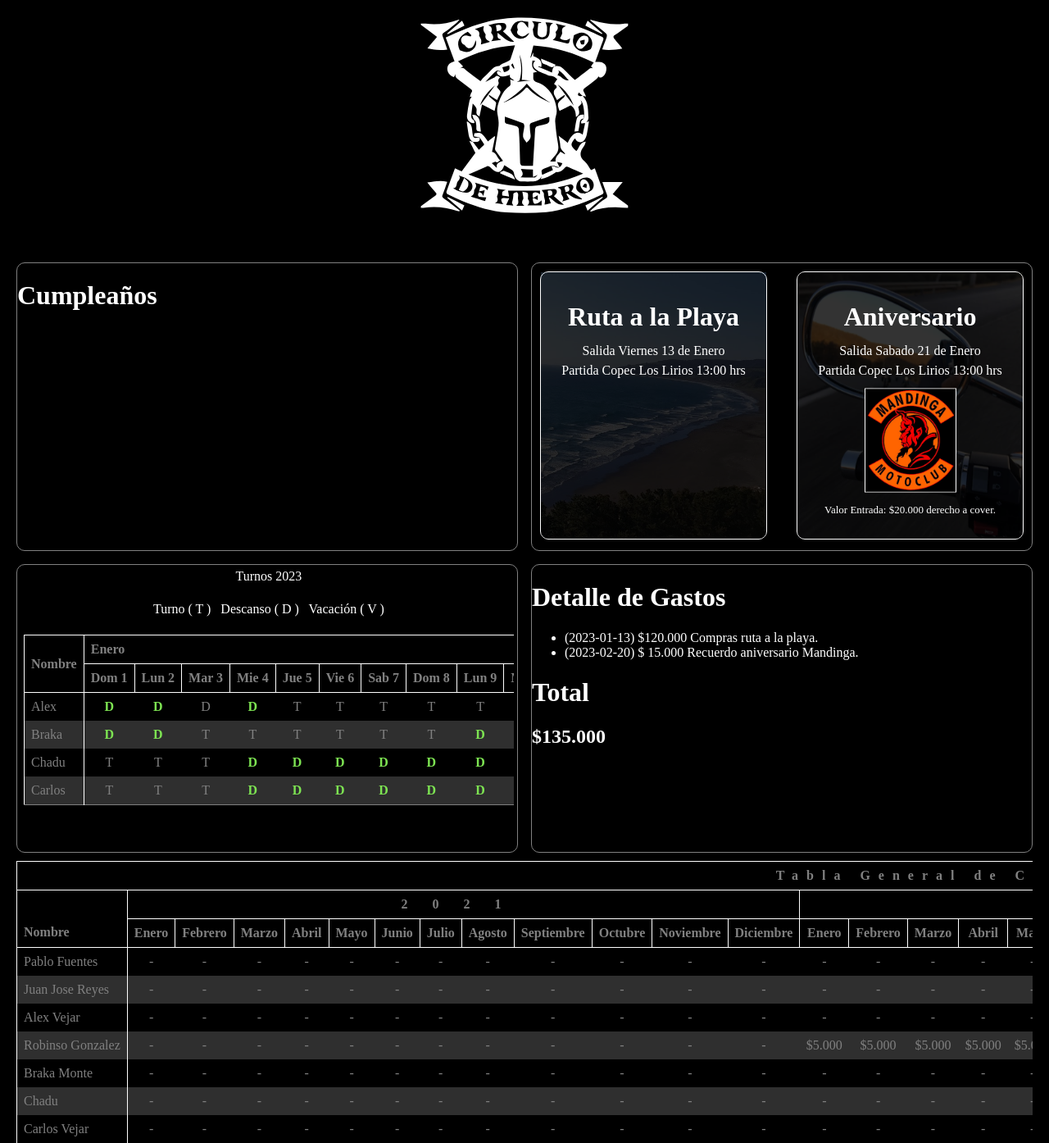
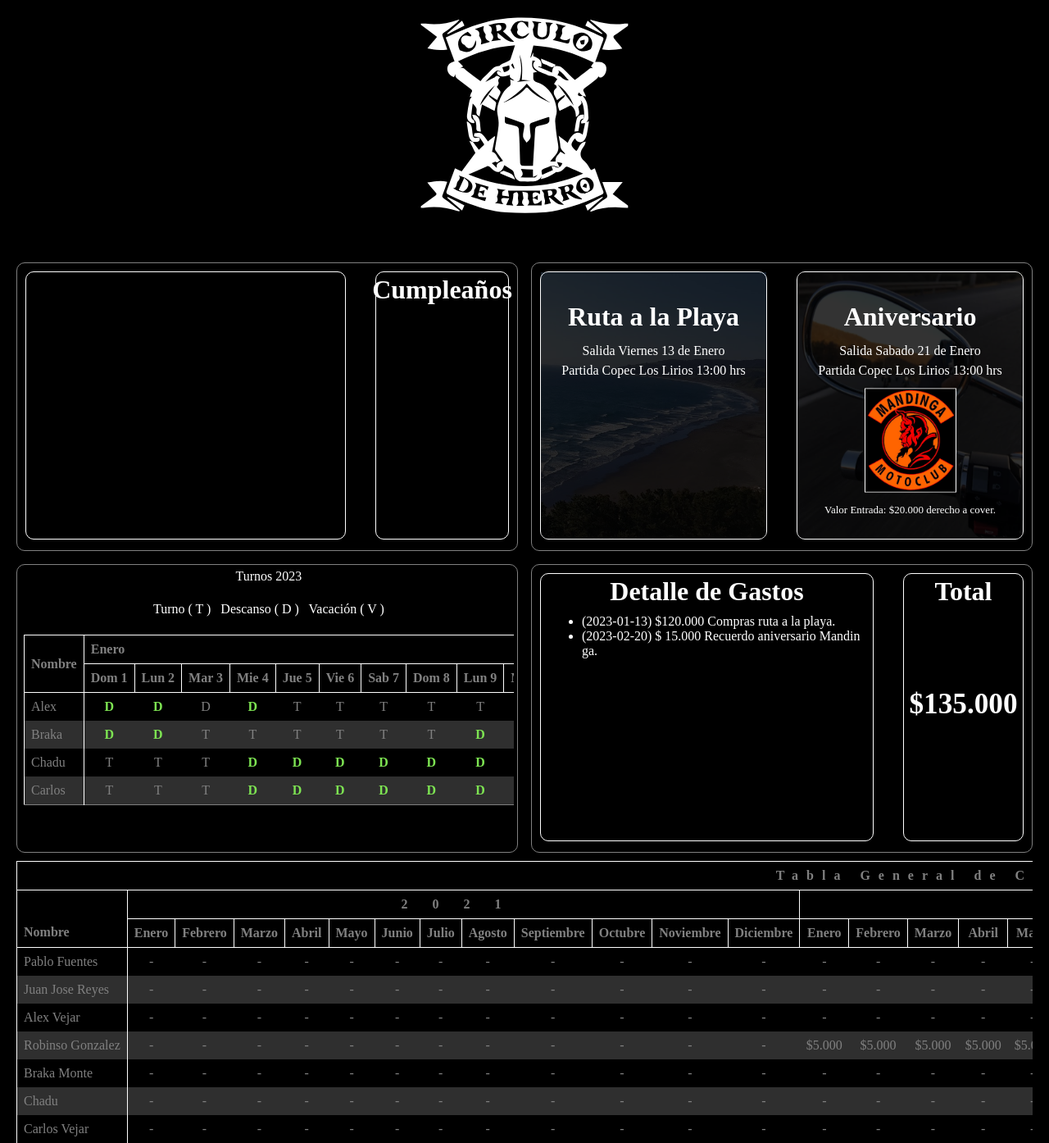
Before and after one commit to circulodehierro/circulodehierro.github.io, a PHP site: page / in a window 1280 px wide. Shown: the top 1394 px of the page at 82% size. Run offline with PHP 8.4, Linux system fonts and the light colour scheme.

Commit message:
Add files via upload

```diff
--- a/css/estilos.css
+++ b/css/estilos.css
@@ -22,6 +22,28 @@ h1,h2,h3,h4{
     box-shadow: 2px 2px 8px rgba(255, 255, 255, 0.8);
 }
 
+.general{
+    display: grid;
+    gap: 1rem;
+    grid-auto-rows: 21.7rem;
+    /*grid-template-columns: repeat(auto-fit, minmax(18rem, 1fr));*/
+    grid-template-columns: auto 30%;
+}
+.general_grid{
+    grid-column: span 1;
+    color: white;
+    border: 1px solid white;
+    margin: 10px 10px;
+    border-radius: 10px;
+    position: relative;
+    display: inline-block;
+}
+.general_grid > h1,p{
+    position: absolute;
+    white-space: nowrap;
+    left: 50%;
+    transform: translate(-50%, -50%);
+}
 .eventos{
     display: grid;
     gap: 1rem;
@@ -37,7 +59,6 @@ h1,h2,h3,h4{
     position: relative;
     display: inline-block;
 }
-/**/
 .eventos_grid > h1,p,.logo,.texto1,.texto2,.texto3{
     position: absolute;
     white-space: nowrap;
@@ -67,14 +88,12 @@ h1,h2,h3,h4{
     top: 290px;
     font-size: 13px;
 }
-
 .imagen{
     object-fit: cover;
     width: 100%;
     height: 100%;
     opacity: 20%;
 }
-
 /**/
 .turnos{
     display: grid;
@@ -90,6 +109,42 @@ h1,h2,h3,h4{
     margin-top: 5px;
     max-width: 98%;
     overflow-x: scroll;
+}
+.gastos{
+    display: grid;
+    gap: 1rem;
+    grid-auto-rows: 21.7rem;
+    grid-template-columns: 70% auto;
+}
+.gastos_grid{
+    grid-column: span 1;
+    color: white;
+    border: 1px solid white;
+    margin: 10px 10px;
+    border-radius: 10px;
+    position: relative;
+    display: inline-block;
+}
+.gastos_grid h1{
+    position: absolute;
+    white-space: nowrap;
+    left: 50%;
+    transform: translate(-50%, -50%);
+}
+.gastos_grid ul{
+    position: absolute;
+    left: 10px;
+    top: 10%;
+    word-break:break-all;
+    margin-right: 10px;
+}
+.gastos_grid h2{
+    position: absolute;
+    white-space: nowrap;
+    left: 50%;
+    transform: translate(-50%, -50%);
+    top: 40%;
+    font-size: 2.2rem;
 }
 .contenedor-tabla{
     height: 400px;
@@ -152,3 +207,19 @@ td{
 table tbody tr td:nth-child(1){
     text-align: left;
 }
+@media (max-width: 695px){
+    .general_grid h1{
+        font-size: 20px;
+    }
+    .gastos_grid h2{
+        position: absolute;
+        white-space: nowrap;
+        left: 50%;
+        transform: translate(-50%, -50%);
+        top: 40%;
+        font-size: 1.4rem;
+    }
+    .gastos_grid li{
+        font-size: 12px;
+    }
+}
```
